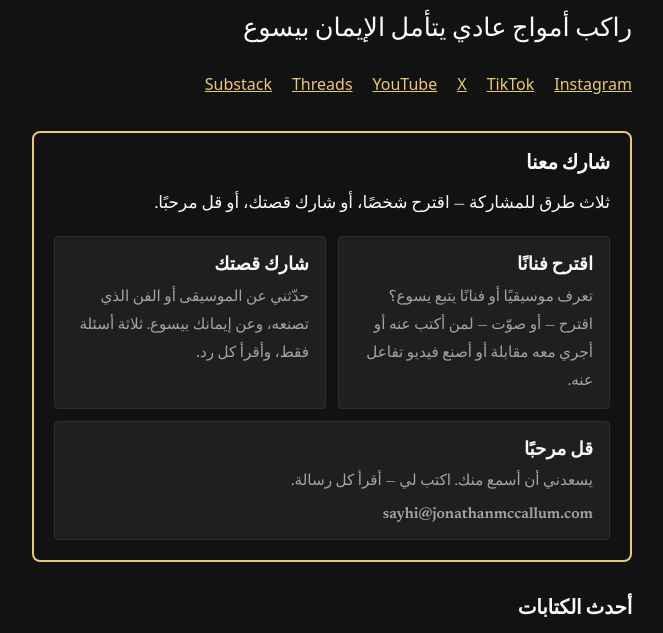
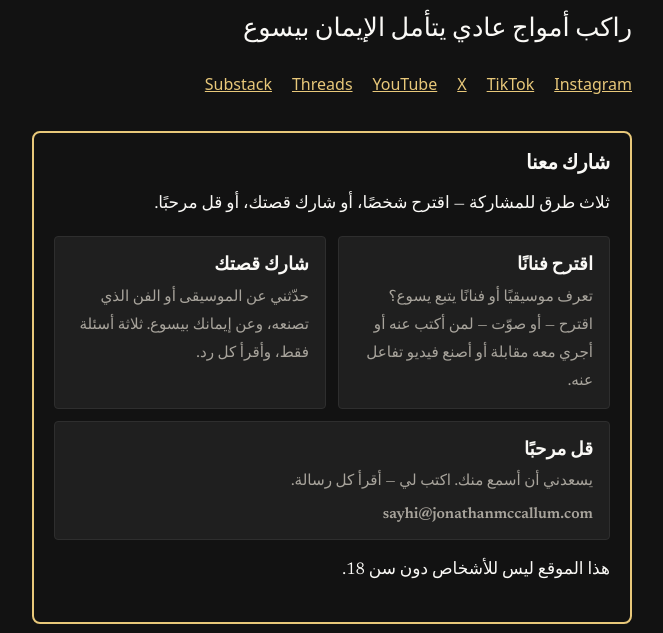
Before and after one commit to streamjonathan/jonathanmccallum-ar, an Eleventy site: page index.njk in a window 1280 px wide. Shown: the part 133-766 px from the top of the page, without its empty margins (308-971 px from the left). Built offline with nearby package versions, Linux system fonts and the light colour scheme; Eleventy itself is replaced by a stand-in of ours; files that its build step writes are made by us from their sources; files whose address does not match are found by name.

Commit message:
Under-18 policy: site is not for people under 18 [ar]

```diff
--- a/_includes/get-involved.njk
+++ b/_includes/get-involved.njk
@@ -16,4 +16,5 @@
       <span class="get-involved__email" data-contact-email-text>راسلني بالبريد</span>
     </a>
   </div>
+  <p>هذا الموقع ليس للأشخاص دون سن 18.</p>
 </section>
```
